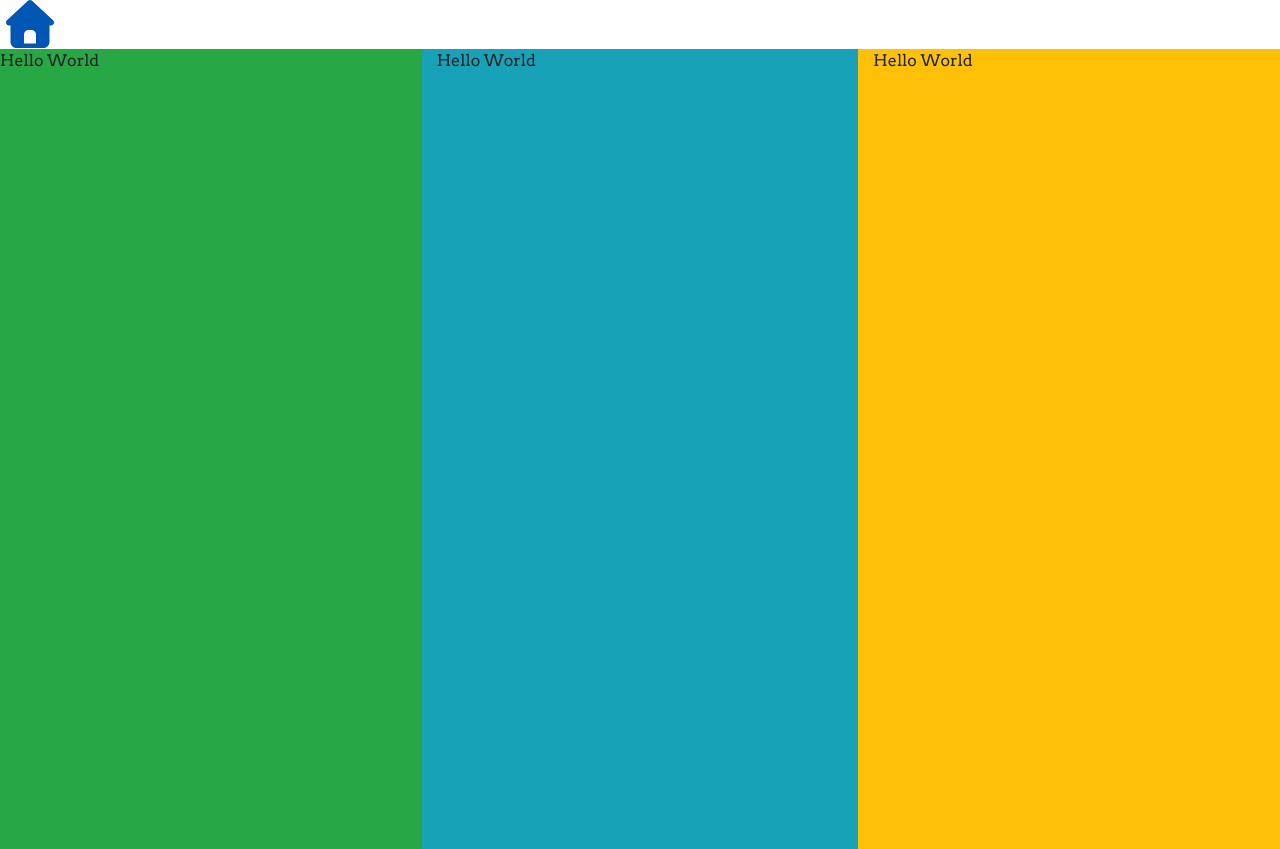
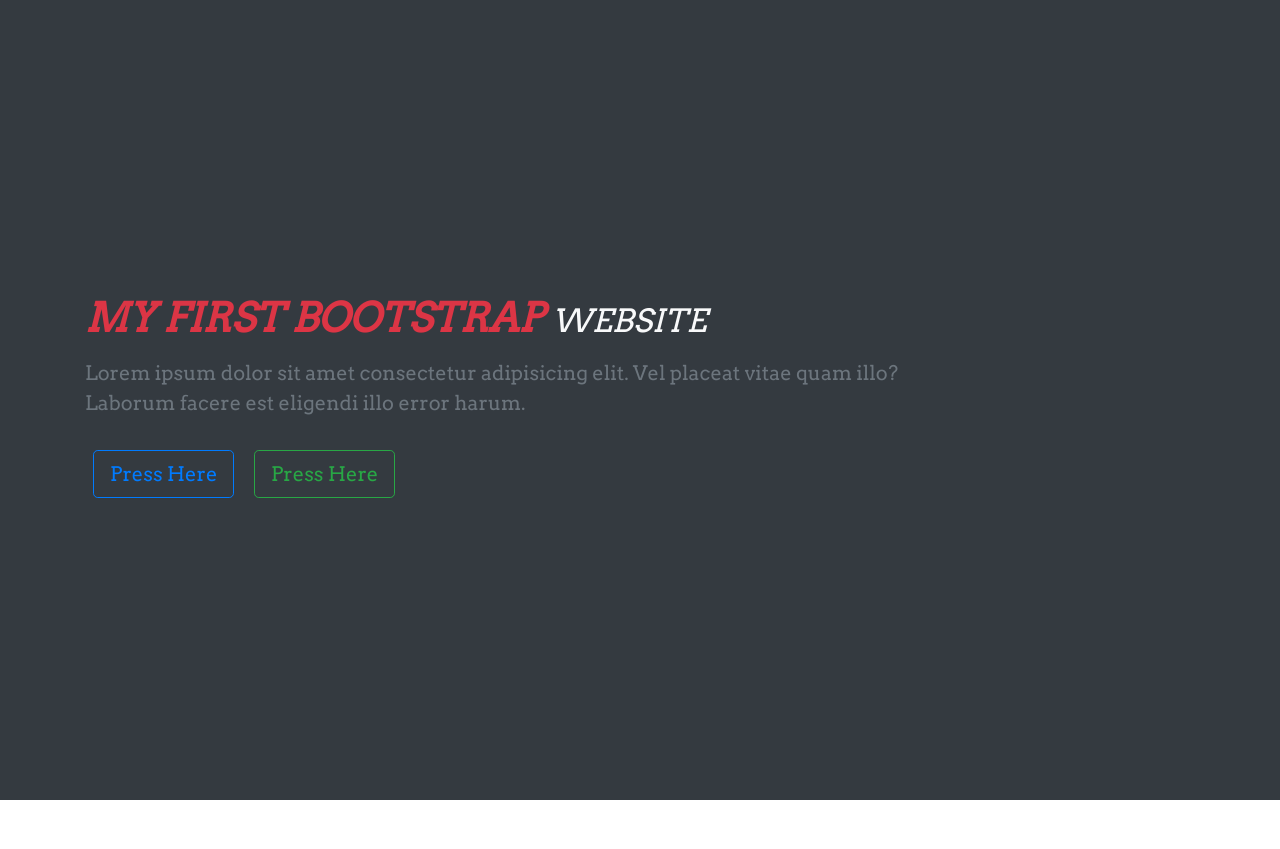
Before and after one commit to Truroer/bootstrapTraining, a plain HTML site: page setup/index.html in a window 1280 px wide. After the commit the page ends 800 px from the top, so only its background shows below. Drawn offline with Linux system fonts and the light colour scheme.

Commit message:
first project header

```diff
--- a/setup/css/main.css
+++ b/setup/css/main.css
@@ -1,9 +1,7 @@
 body {
   font-family: "Arvo", serif;
-  /* font-weight: 900; */
 }
 
 .height {
-  /* height: 1000px; */
   min-height: 100vh;
 }
--- a/setup/index.html
+++ b/setup/index.html
@@ -18,26 +18,35 @@
     <link rel="stylesheet" href="./css/main.css" />
 
     <title>Document</title>
-
-    <style>
-      .row {
-        min-height: 100vh;
-        background: #f15025;
-      }
-    </style>
   </head>
   <body>
-    <a href="#">
-      <i class="fas fa-home fa-3x"></i>
-    </a>
-
-    <div class="contrainer">
-      <div class="row justify-content-center">
-        <div class="col-4 bg-success"><p>Hello World</p></div>
-        <div class="col-4 bg-info"><p>Hello World</p></div>
-        <div class="col-4 bg-warning"><p>Hello World</p></div>
+    <header id="header" class="bg-dark">
+      <div class="container">
+        <div class="row height align-items-center">
+          <div class="col">
+            <h1 class="text-danger text-uppercase text-weight-bold font-italic">
+              <strong>my first bootstrap</strong>
+              <small class="text-light">website</small>
+            </h1>
+            <p class="text-muted lead py-2 w-75">
+              Lorem ipsum dolor sit amet consectetur adipisicing elit. Vel
+              placeat vitae quam illo? Laborum facere est eligendi illo error
+              harum.
+            </p>
+            <a
+              href="#"
+              class="btn btn-outline-primary btn-lg m-2 text-capitalize"
+              >press here</a
+            >
+            <a
+              href="#"
+              class="btn btn-outline-success btn-lg m-2 text-capitalize"
+              >press here</a
+            >
+          </div>
+        </div>
       </div>
-    </div>
+    </header>
 
     <!-- jQuery -->
     <script src="./js/jquery-3.4.0.min.js"></script>
```
